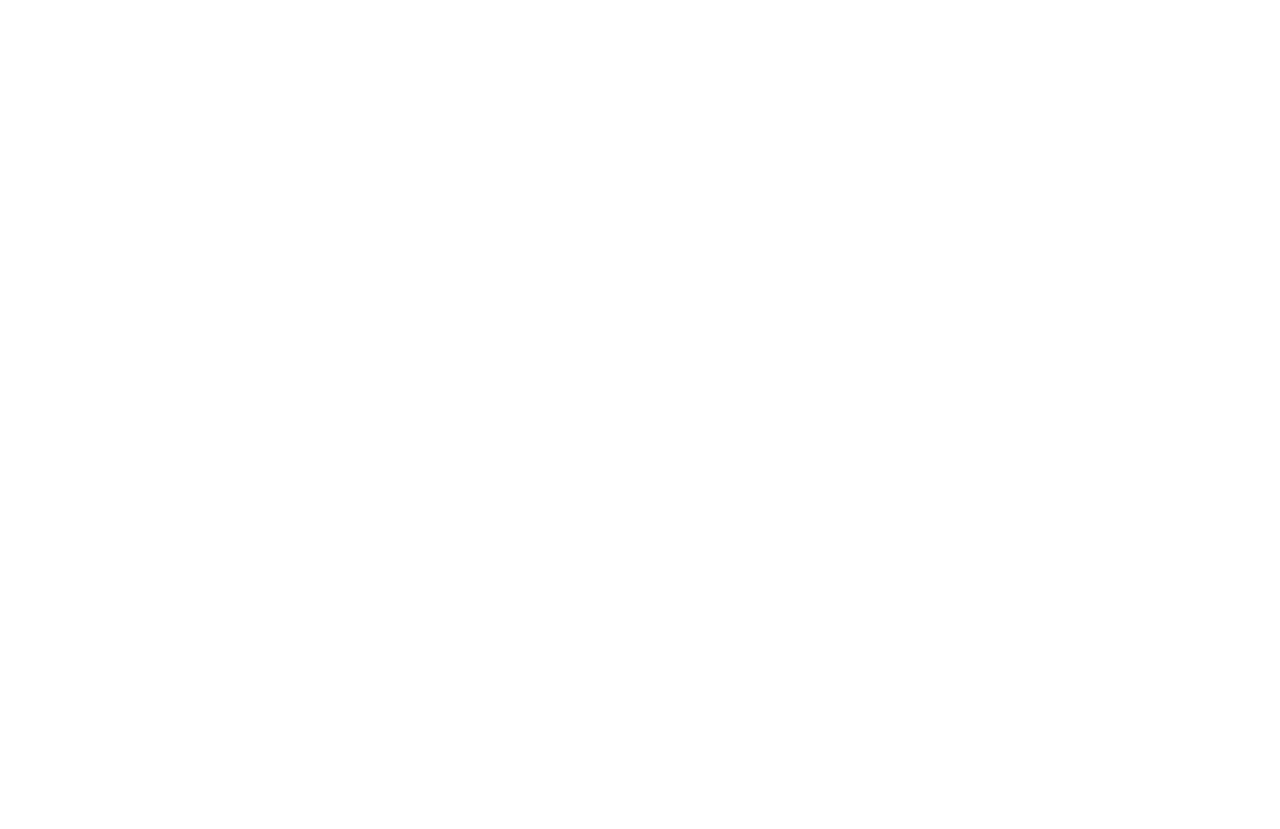
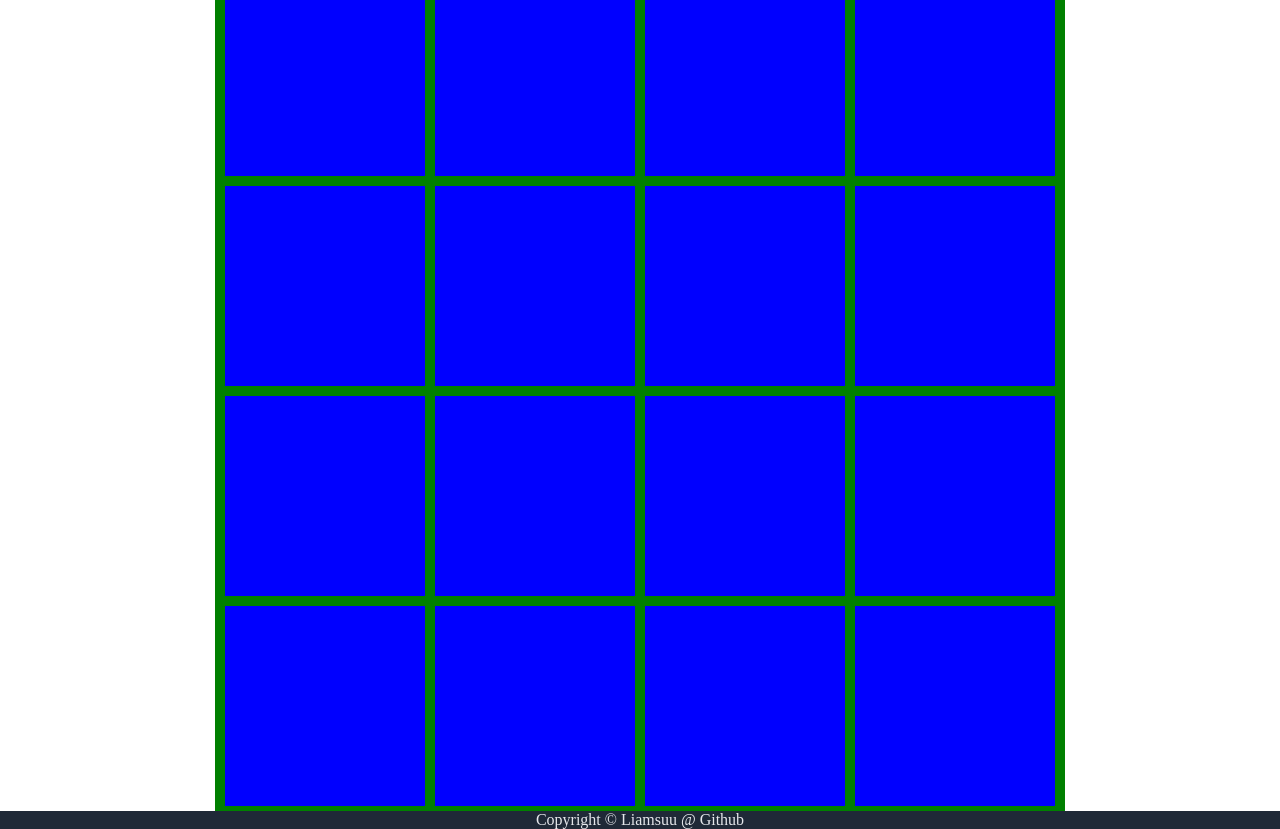
Before and after one commit to Liamsuu/Etch-a-Sketch, a plain HTML site: page index.html in a window 1280 px wide. Before the commit the page ends 800 px from the top, so only its background shows below. Drawn offline with Linux system fonts and the light colour scheme.

Commit message:
Add 16 even grids to container

```diff
--- a/index.html
+++ b/index.html
@@ -7,6 +7,8 @@
     <link rel="stylesheet" href="./style.css" />
   </head>
   <body>
+    <div class="container"></div>
+    <footer>Copyright &copy; Liamsuu @ Github</footer>
     <script src="./javascript.js"></script>
   </body>
 </html>
--- a/javascript.js
+++ b/javascript.js
@@ -0,0 +1,7 @@
+const container = document.querySelector(".container");
+
+for (let x = 0; x < 16; x++) {
+  const grid = document.createElement("div");
+  container.appendChild(grid);
+  //grid.textContent = "testing";
+}
--- a/style.css
+++ b/style.css
@@ -7,4 +7,35 @@ body {
   height: 100vh;
   display: flex;
   flex-direction: column;
+  justify-content: center;
+  align-items: center;
 }
+
+.container {
+  display: flex;
+  flex-direction: row;
+  flex-wrap: wrap;
+  align-items: center;
+  justify-content: center;
+  height: 850px;
+  width: 850px;
+  background-color: green;
+}
+
+.container div {
+  background-color: blue;
+  height: 200px;
+  width: 200px;
+  margin: 5px;
+}
+
+footer {
+  display: flex;
+  margin-top: auto;
+  background-color: #1f2937;
+  height: 100px;
+  align-items: center;
+  justify-content: center;
+  color: #e5e7eb;
+  width: 100%;
+}
```
